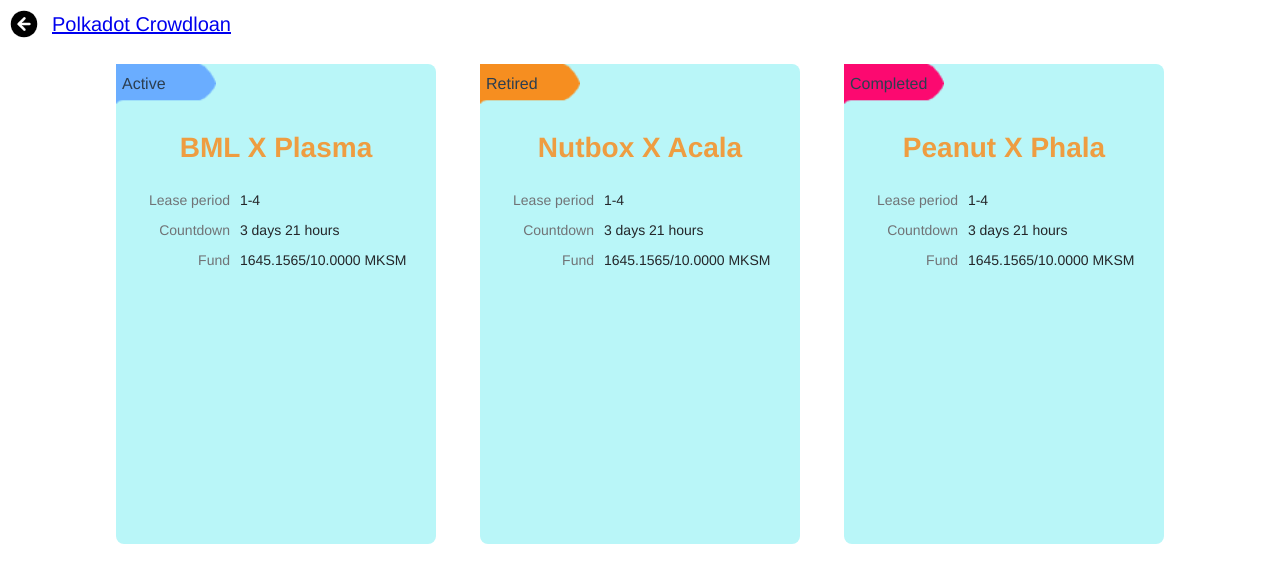
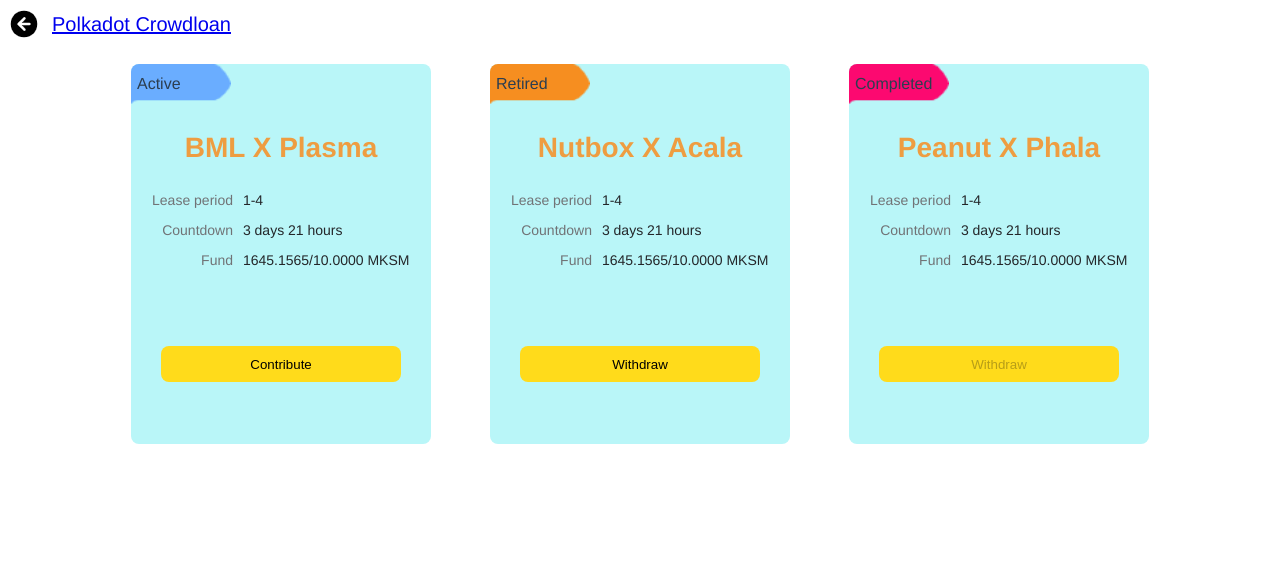
Before and after one commit to nutbox-dao/nutbox-crowdloan-interface, a Vue app: page /#/polkadot in a window 1280 px wide. Shown: the top 582 px of the page. Built offline with nearby package versions, Linux system fonts and the light colour scheme.

Commit message:
card btn

```diff
--- a/src/App.vue
+++ b/src/App.vue
@@ -29,4 +29,13 @@
   color: #2c3e50;
   height: 100%;
 }
+.primary-btn{
+  padding: 6px 8px;
+  border-radius: 8px;
+  border:none;
+  background-color: var(--primary);
+}
+.primary-btn:hover{
+  cursor: pointer;
+}
 </style>
--- a/src/components/CrowdloanCard.vue
+++ b/src/components/CrowdloanCard.vue
@@ -33,11 +33,27 @@
             1645.1565/10.0000 MKSM
         </span>
     </p>
+
+    <ConnectWallet style="margin-top:64px" width="240" v-if="isConnected" />
+    <div v-else>
+        <button class="action-btn primary-btn" v-show="projectStatus[chainId][projectId] === 'Active'">
+            Contribute
+        </button>
+        <button class="action-btn primary-btn" v-show="projectStatus[chainId][projectId] === 'Retired'">
+            Withdraw
+        </button>
+        <button class="action-btn primary-btn" disabled="true" v-show="projectStatus[chainId][projectId] === 'Completed'">
+            Withdraw
+        </button>
+
+    </div>
+
   </div>
 </template>
 
 <script>
 import { mapState } from "vuex";
+import ConnectWallet from "./Wallet/ConnectWallet"
 export default {
   props: {
     chainId: {
@@ -50,8 +66,11 @@
       type: String,
     },
   },
+  components: {
+      ConnectWallet,
+  },
   computed: {
-    ...mapState(["projectStatus", 'projectName', 'communityName']),
+    ...mapState(["projectStatus", 'projectName', 'communityName', 'isConnected']),
 
     statusIcon() {
       switch (this.projectStatus[this.chainId] && this.projectStatus[this.chainId][this.projectId]) {
@@ -69,11 +88,12 @@
 
 <style lang="less" scoped>
 .card {
-  width: 320px;
-  height: 480px;
+  width: 300px;
+  height: 380px;
   border-radius: 8px;
   background-color: rgb(185, 246, 248);
   margin-bottom: 12px;
+  overflow: hidden;
   .status-container {
       display: flex;
       align-items: center;
@@ -94,7 +114,7 @@
       color: rgb(238, 157, 65);
   }
   .project-info-container{
-      padding: 0px 24px;
+      padding: 0px 12px;
       text-align: left;
       font-size: 14px;
       .name{
@@ -108,5 +128,11 @@
           color: var(--primary-text);
       }
   }
+  .action-btn{
+      margin-top: 64px;
+      width: 240px;
+      height: 36px;
+
+  }
 }
 </style>
```
